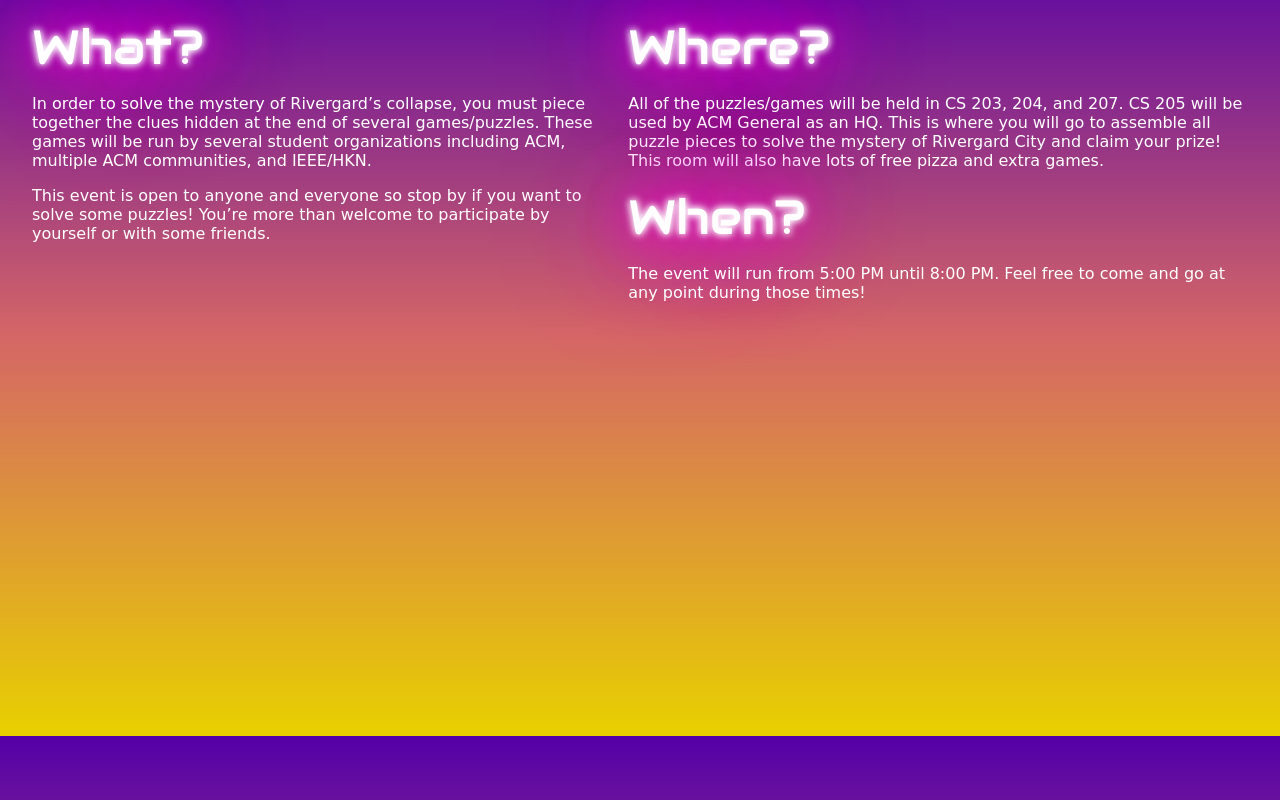
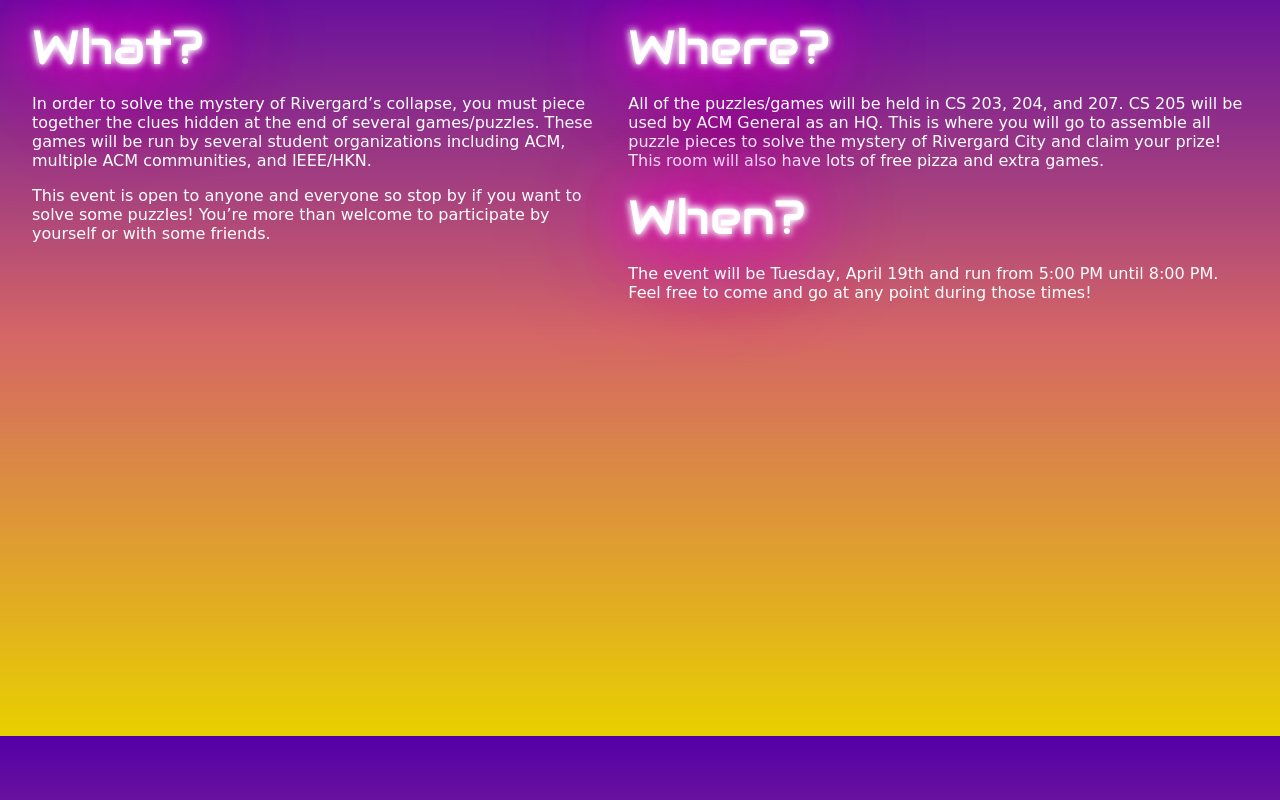
Before and after one commit to sigdotcom/PuzzlingNight, a plain HTML site: page index.html in a window 1280 px wide. Shown: the part 864-1664 px from the top of the page. Drawn offline with Linux system fonts and the light colour scheme; a web font is replaced by a local one.

Commit message:
add date

```diff
--- a/index.html
+++ b/index.html
@@ -43,7 +43,7 @@
         </div>
         <div class="learnSection" id="whenSection">
           <header class="neon learnHeaders">When?</header>
-          <p class="learnText">The event will run from 5:00 PM until 8:00 PM. Feel free to come and go at any point during those times!</p>
+          <p class="learnText">The event will be Tuesday, April 19th and run from 5:00 PM until 8:00 PM. Feel free to come and go at any point during those times!</p>
         </div>
       </div>
     </section>
```
